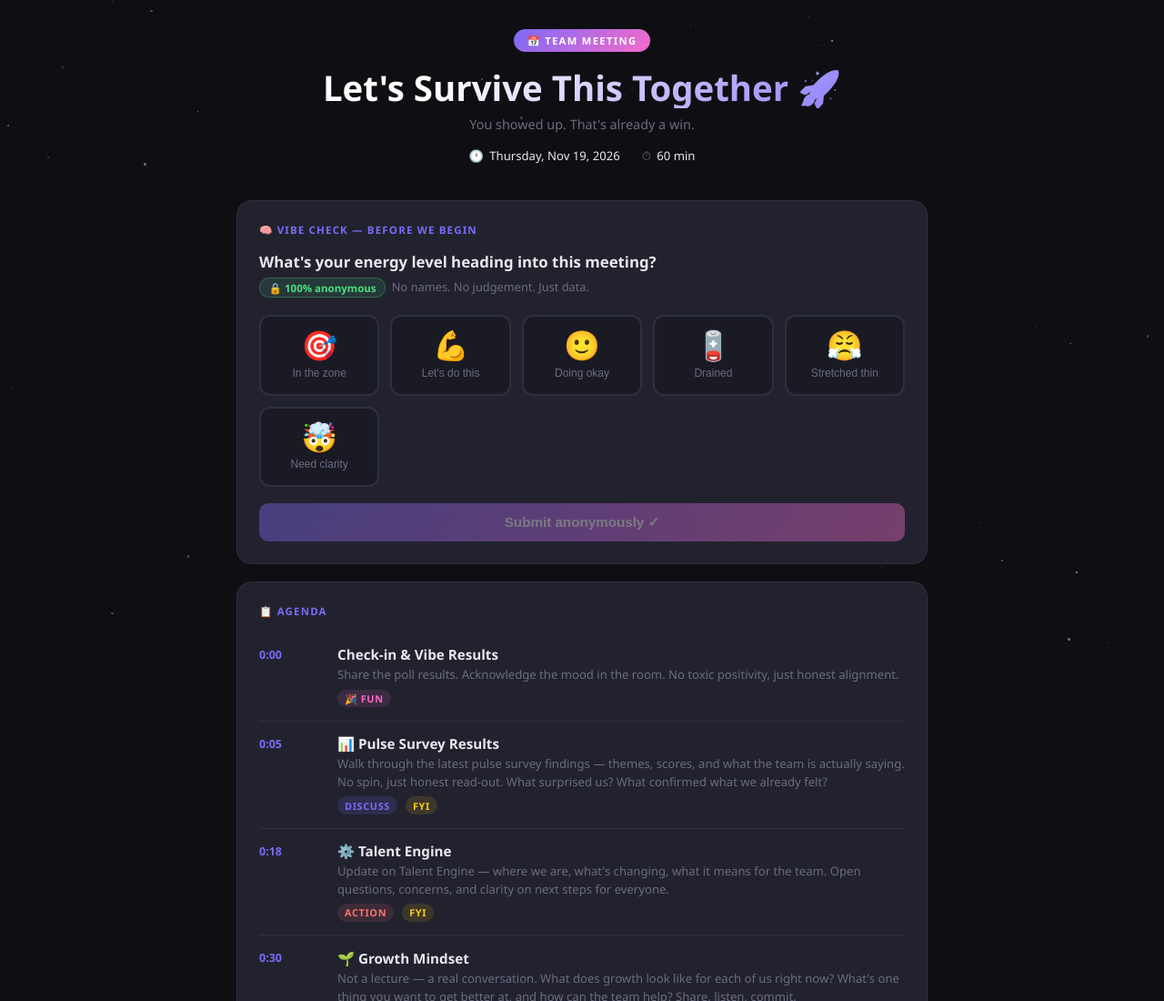
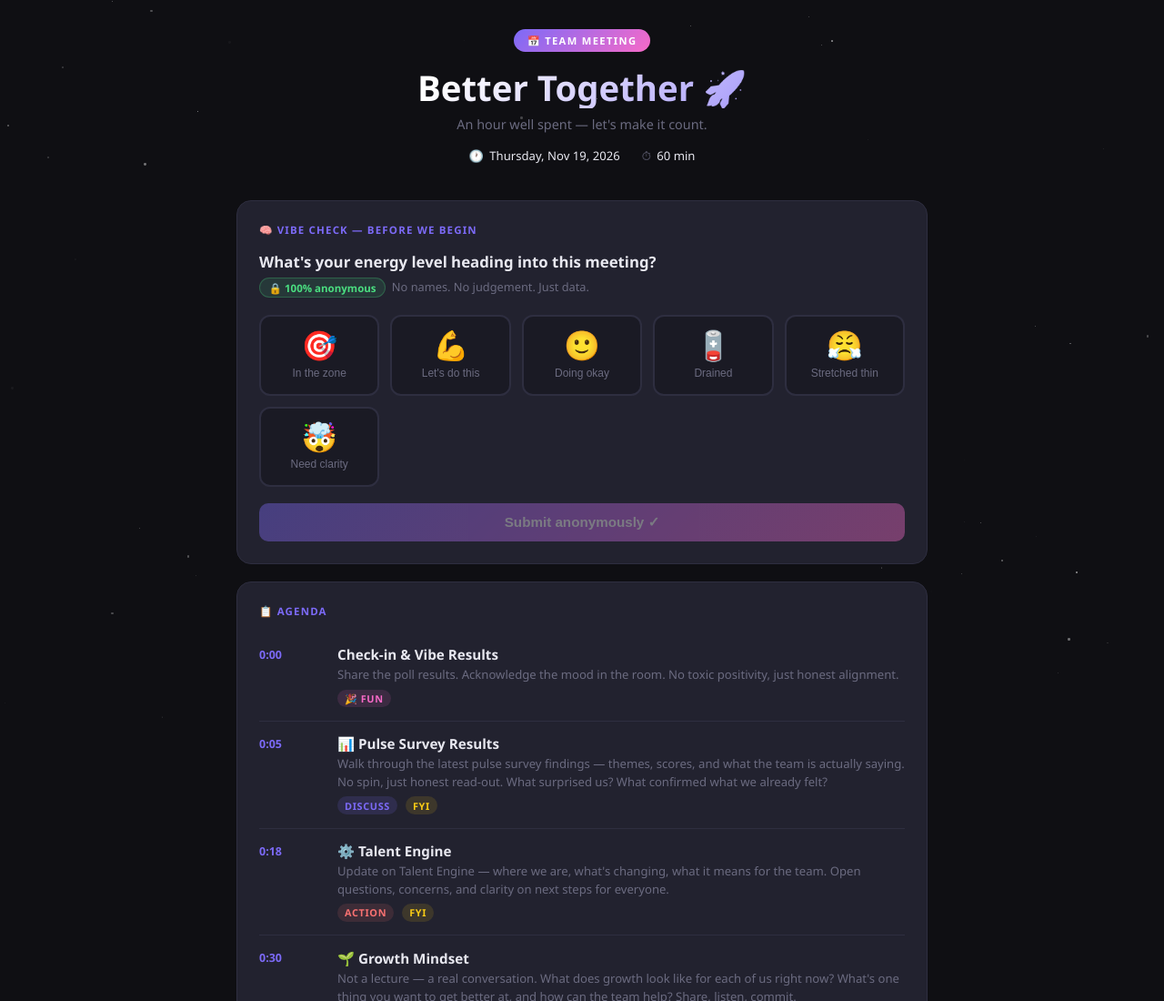
Before and after one commit to pankajbisht-1981/team-meeting-agenda, a plain HTML site: page index.html in a window 1280 px wide. Shown: the top 1100 px of the page at 91% size. Drawn offline with Linux system fonts and the light colour scheme.

Commit message:
Update heading and subtitle to positive tone

```diff
--- a/index.html
+++ b/index.html
@@ -349,8 +349,8 @@
   <!-- ── HEADER ── -->
   <div class="header">
     <div class="badge">📅 Team Meeting</div>
-    <h1>Let's Survive This Together 🚀</h1>
-    <p class="sub">You showed up. That's already a win.</p>
+    <h1>Better Together 🚀</h1>
+    <p class="sub">An hour well spent — let's make it count.</p>
     <div class="meta">
       <div class="meta-item">🕐 <span id="meeting-date">Loading…</span></div>
       <div class="meta-item">⏱ <span>60 min</span></div>
```
